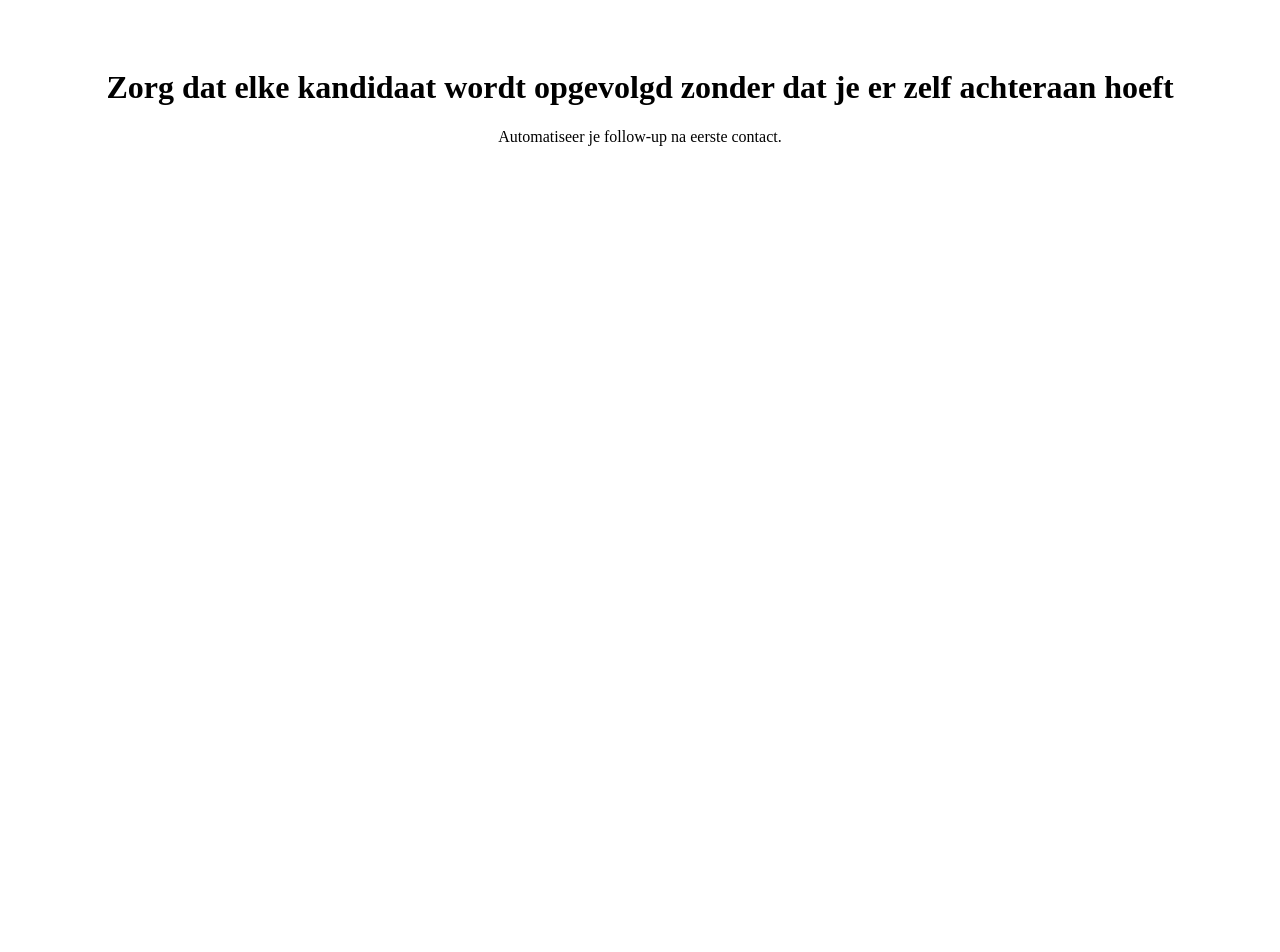
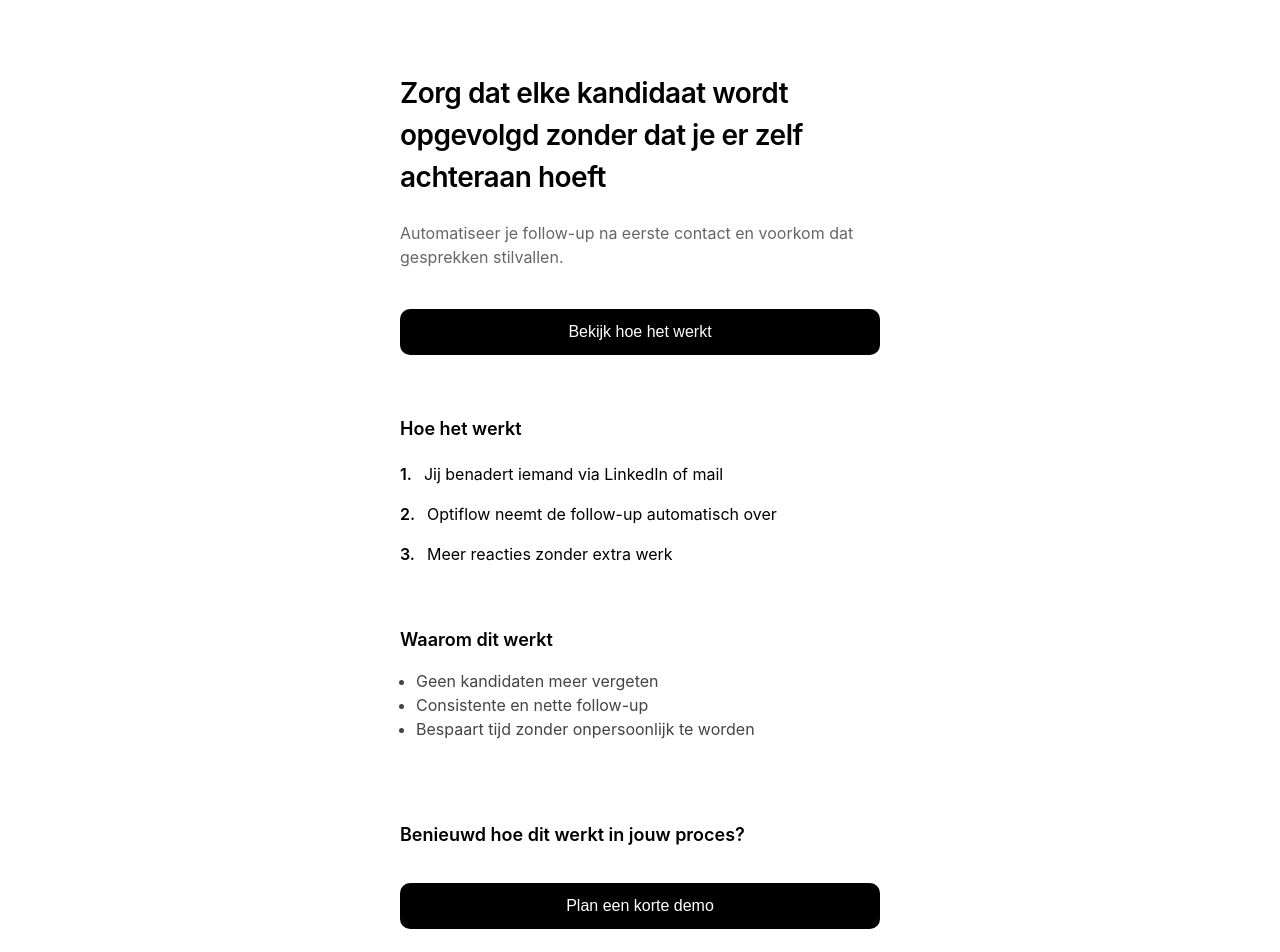
Before and after one commit to zuyderduinl-web/optiflow, a Next.js app: page / in a window 1280 px wide. Shown: the top 952 px of the page. Before the commit the page ends 800 px from the top, so only its background shows below. Built offline with nearby package versions, Linux system fonts and the light colour scheme.

Commit message:
Update page.js

```diff
--- a/app/page.js
+++ b/app/page.js
@@ -1,14 +1,105 @@
 export default function Home() {
   return (
-    <main style={{ padding: "40px", textAlign: "center" }}>
-      <h1>
-        Zorg dat elke kandidaat wordt opgevolgd
-        zonder dat je er zelf achteraan hoeft
-      </h1>
+    <main style={{
+      fontFamily: "-apple-system, BlinkMacSystemFont, sans-serif",
+      padding: "24px",
+      maxWidth: "480px",
+      margin: "0 auto",
+      lineHeight: 1.5
+    }}>
 
-      <p>
-        Automatiseer je follow-up na eerste contact.
-      </p>
+      {/* HERO */}
+      <section style={{ marginTop: "40px" }}>
+        <h1 style={{
+          fontSize: "28px",
+          fontWeight: "600",
+          letterSpacing: "-0.5px"
+        }}>
+          Zorg dat elke kandidaat wordt opgevolgd
+          zonder dat je er zelf achteraan hoeft
+        </h1>
+
+        <p style={{
+          marginTop: "16px",
+          color: "#666",
+          fontSize: "16px"
+        }}>
+          Automatiseer je follow-up na eerste contact en voorkom dat gesprekken stilvallen.
+        </p>
+
+        <button style={{
+          marginTop: "24px",
+          width: "100%",
+          padding: "14px",
+          background: "#000",
+          color: "#fff",
+          border: "none",
+          borderRadius: "10px",
+          fontSize: "16px"
+        }}>
+          Bekijk hoe het werkt
+        </button>
+      </section>
+
+      {/* HOW IT WORKS */}
+      <section style={{ marginTop: "60px" }}>
+        <h2 style={{ fontSize: "18px", fontWeight: "600" }}>
+          Hoe het werkt
+        </h2>
+
+        <div style={{ marginTop: "20px", display: "flex", flexDirection: "column", gap: "16px" }}>
+
+          <div style={{ display: "flex", gap: "12px" }}>
+            <div style={{ fontWeight: "600" }}>1.</div>
+            <div>Jij benadert iemand via LinkedIn of mail</div>
+          </div>
+
+          <div style={{ display: "flex", gap: "12px" }}>
+            <div style={{ fontWeight: "600" }}>2.</div>
+            <div>Optiflow neemt de follow-up automatisch over</div>
+          </div>
+
+          <div style={{ display: "flex", gap: "12px" }}>
+            <div style={{ fontWeight: "600" }}>3.</div>
+            <div>Meer reacties zonder extra werk</div>
+          </div>
+
+        </div>
+      </section>
+
+      {/* BENEFITS */}
+      <section style={{ marginTop: "60px" }}>
+        <h2 style={{ fontSize: "18px", fontWeight: "600" }}>
+          Waarom dit werkt
+        </h2>
+
+        <ul style={{ marginTop: "16px", paddingLeft: "16px", color: "#444" }}>
+          <li>Geen kandidaten meer vergeten</li>
+          <li>Consistente en nette follow-up</li>
+          <li>Bespaart tijd zonder onpersoonlijk te worden</li>
+        </ul>
+      </section>
+
+      {/* CTA */}
+      <section style={{ marginTop: "80px", marginBottom: "40px" }}>
+        <h2 style={{ fontSize: "18px", fontWeight: "600" }}>
+          Benieuwd hoe dit werkt in jouw proces?
+        </h2>
+
+        <button style={{
+          marginTop: "20px",
+          width: "100%",
+          padding: "14px",
+          background: "#000",
+          color: "#fff",
+          border: "none",
+          borderRadius: "10px",
+          fontSize: "16px"
+        }}>
+          Plan een korte demo
+        </button>
+      </section>
+
     </main>
   );
 }
```
